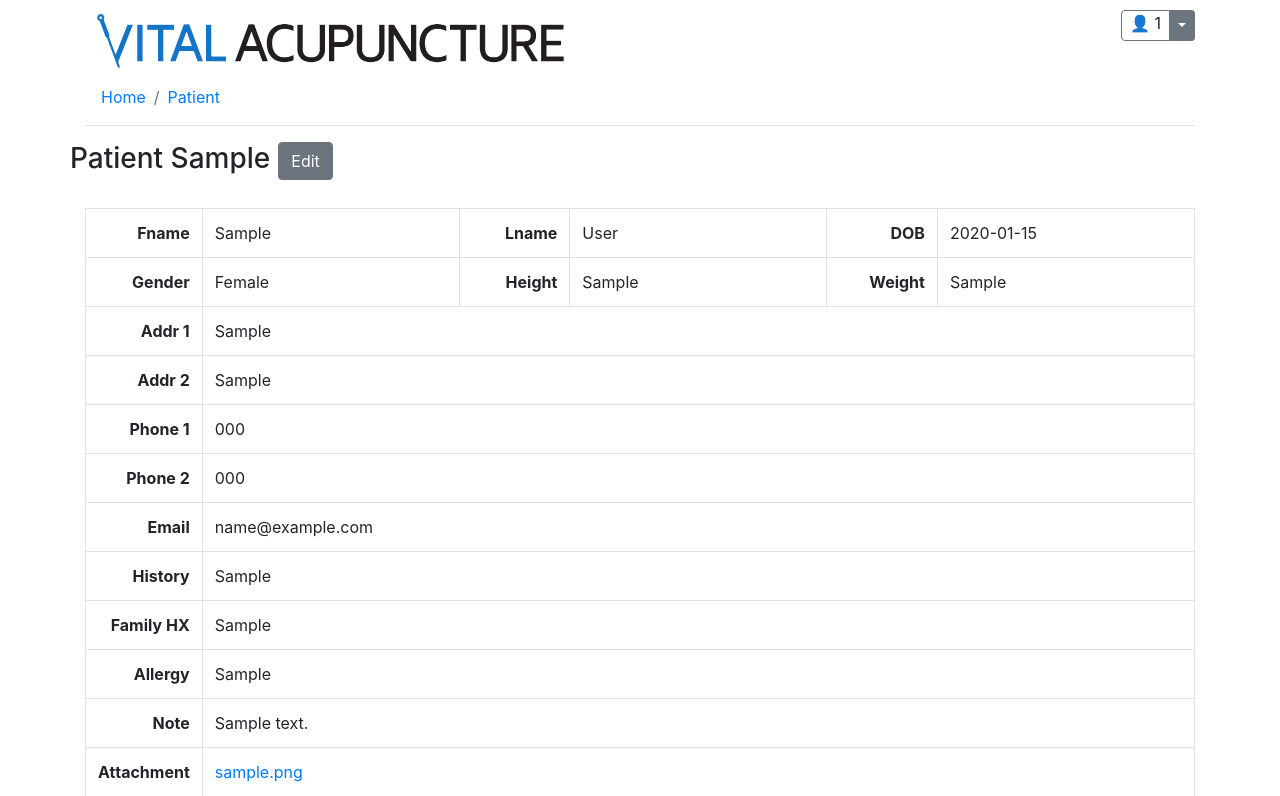
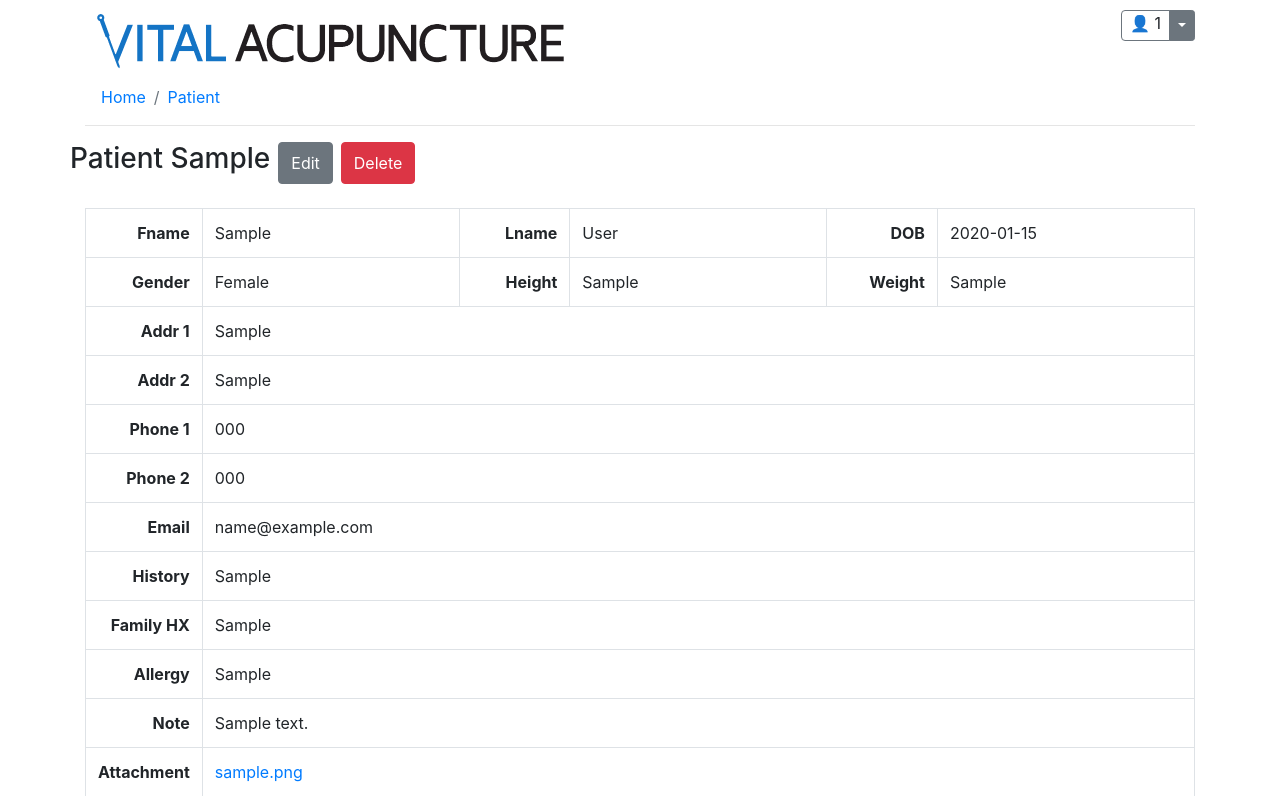
Before and after one commit to Leap874-Development/yongsubchung-acupuncture, a Flask app: a page that uses templates/patient/view.html in a window 1280 px wide. Shown: the top 796 px of the page. Run offline with Flask 2, Linux system fonts and the light colour scheme; the visitor is signed in with stand-in values (Sample User, id 1); tables that the repository leaves empty hold one stand-in row (values such as "Sample post"); some libraries are stand-ins or nearby versions.

Commit message:
patient delete

```diff
--- a/database.py
+++ b/database.py
@@ -70,6 +70,11 @@ class Database:
         ))
 
         return patient_key
+
+    @with_database
+    def patient_delete(self, cur, pkey):
+        query = 'DELETE FROM patient WHERE patient_key=?'
+        cur.execute(query, (pkey,))
 
     @with_database
     def patient_update(self, cur, pkey, data):
--- a/main.py
+++ b/main.py
@@ -126,14 +126,6 @@ def home():
         max_results=config['max_results']
     )
 
-@app.route('/patient/<pkey>', methods=['GET'])
-@require_authentication
-def patient_detail(pkey):
-    results = db.patient_search(patient_key=pkey)
-    if len(results) != 1: abort(500)
-    else: patient = results[0]
-    return render_template('patient/view.html', doctor=session['doctor'], pkey=pkey, patient=patient)
-
 @app.route('/patient/new', methods=['GET', 'POST'])
 @require_authentication
 def patient_new():
@@ -165,6 +157,18 @@ def patient_new():
         return redirect('/patient/' + pkey)
     else:
         abort(400)
+
+@app.route('/patient/<pkey>', methods=['GET'])
+@require_authentication
+def patient_detail(pkey):
+    results = db.patient_search(patient_key=pkey)
+    if len(results) != 1: abort(500)
+    else: patient = results[0]
+    return render_template('patient/view.html',
+        doctor=session['doctor'],
+        pkey=pkey,
+        patient=patient
+    )
 
 @app.route('/patient/<pkey>/edit', methods=['GET', 'POST'])
 @require_authentication
@@ -204,6 +208,12 @@ def patient_edit(pkey):
     else:
         abort(405)
 
+@app.route('/patient/<pkey>/delete')
+@require_authentication
+def patient_delete(pkey):
+    db.patient_delete(pkey)
+    return redirect('/home?alert=Patient deleted')
+
 @app.route('/patient/<pkey>/new_visit')
 @require_authentication
 def patient_new_visit(pkey):
--- a/templates/patient/view.html
+++ b/templates/patient/view.html
@@ -72,15 +72,36 @@
 
             <hr/>
 
+            <!-- HEADER -->
             <div class="row">
                 <h3>Patient {{ pkey }}</h3>
-                <a href="/patient/{{ pkey }}/edit">
-                    <button type="button" class="ml-2 btn btn-secondary">Edit</button>
-                </a>
+                <button type="button" id="edit" class="ml-2 btn btn-secondary">Edit</button>
+                <button type="button" id="delete" class="ml-2 btn btn-danger" data-toggle="modal" data-target="#confirmation">Delete</button>
             </div>
 
             <br/>
 
+            <div class="modal fade" tabindex="-1" role="dialog" id="confirmation">
+                <div class="modal-dialog" role="document">
+                    <div class="modal-content">
+                        <div class="modal-header">
+                            <h5 class="modal-title">Are you sure?</h5>
+                            <button type="button" class="close" data-dismiss="modal" aria-label="Close">
+                                <span aria-hidden="true">&times;</span>
+                            </button>
+                        </div>
+                        <div class="modal-body">
+                            <p>This action is permentant, and cannot be undone</p>
+                        </div>
+                        <div class="modal-footer">
+                            <button type="button" class="btn btn-primary" data-dismiss="modal">Cancel</button>
+                            <button type="button" id="confirm-delete" class="btn btn-danger">Delete</button>
+                        </div>
+                    </div>
+                </div>
+            </div>
+
+            <!-- DATA TABLE -->
             <table class="table table-bordered">
                 <tr>
                     <th class="data-label">Fname</th>
@@ -224,5 +245,15 @@
         <script src="/static/js/popper.min.js"></script>
         <script src="/static/js/jquery-3.4.1.min.js"></script>
         <script src="/static/js/bootstrap.min.js"></script>
+
+        <script>
+            $('#edit').click(() => {
+                window.location.href = '/patient/{{ pkey }}/edit'
+            })
+
+            $('#confirm-delete').click(() => {
+                window.location.href = '/patient/{{ pkey }}/delete'
+            })
+        </script>
     </body>
 </html>
```
Also changed, not shown: templates/home.html (+16 -0 lines), templates/patient/edit.html (+5 -3 lines), templates/patient/new.html (+5 -3 lines).
